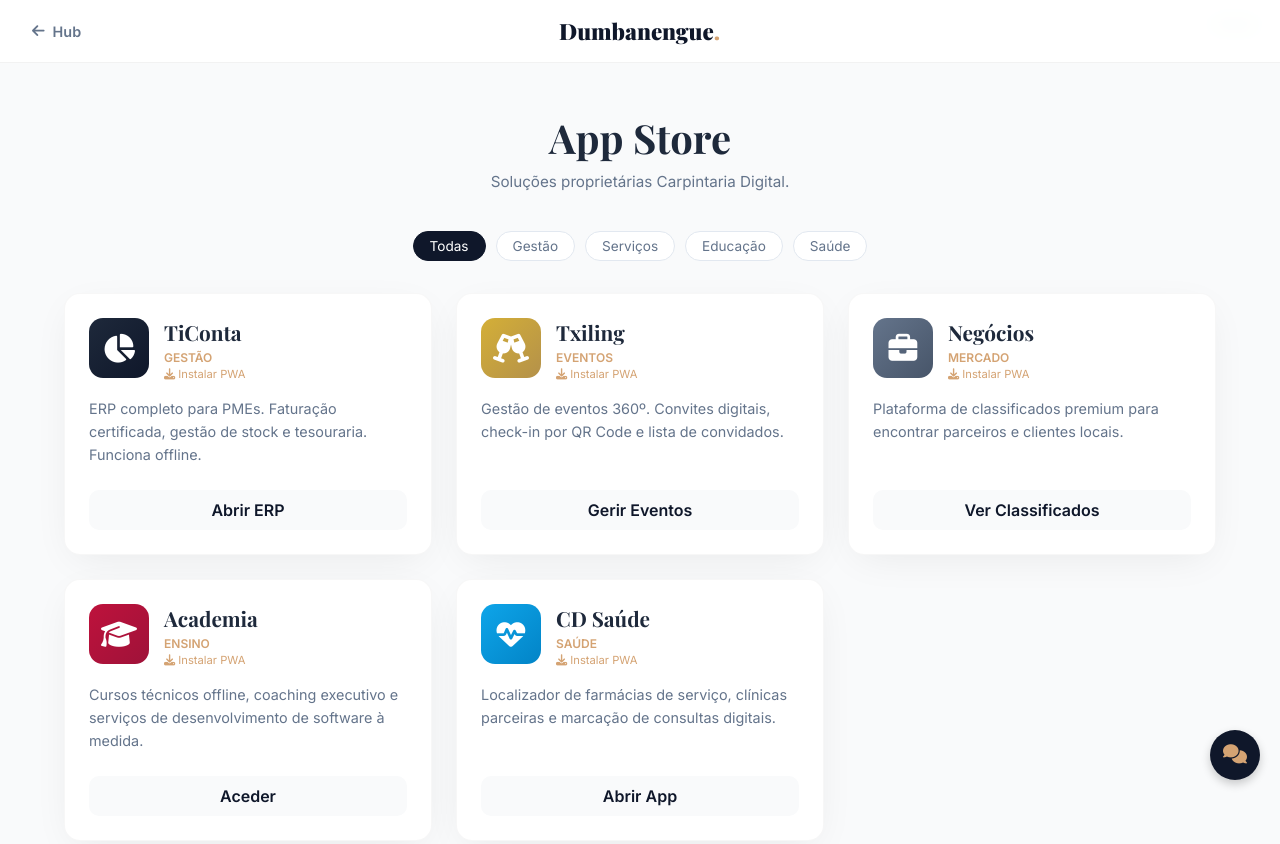
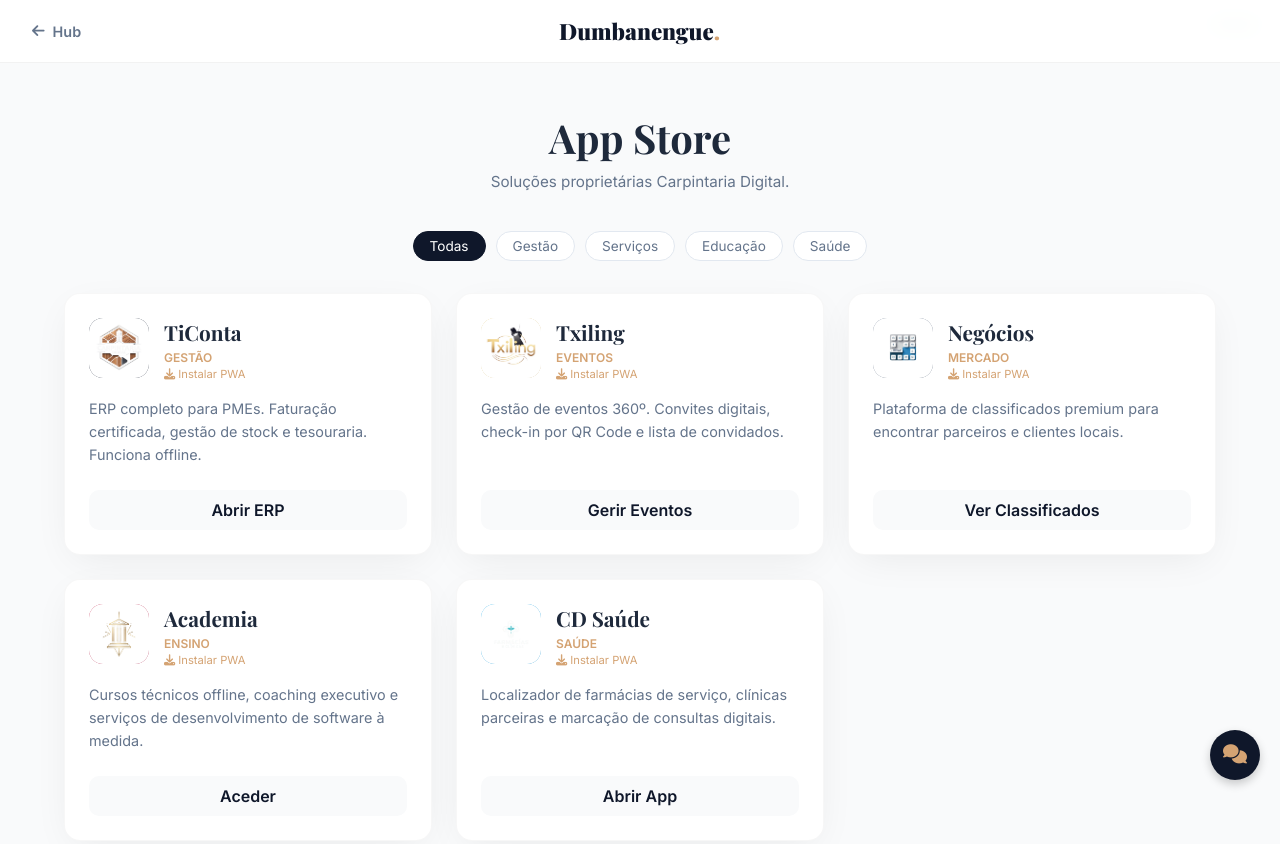
Before and after one commit to CarpintariaDigital/carpintaria-ia, a plain HTML site: page static/dumbanengue.html in a window 1280 px wide. Drawn offline with nearby package versions, Linux system fonts and the light colour scheme.

Commit message:
UI: Integrated official platform logos in Office and App Store (v4.1)

```diff
--- a/static/dumbanengue.html
+++ b/static/dumbanengue.html
@@ -295,7 +295,8 @@
         <div class="app-card categoria-gestao">
             <span class="tag tag-pro">ERP v2.0</span>
             <div class="app-header">
-                <div class="app-icon-box bg-erp"><i class="fa-solid fa-chart-pie"></i></div>
+                <div class="app-icon-box bg-erp"><img src="assets/images/logo-192.png" alt="TiConta"
+                        style="width:100%; height:100%; border-radius:14px; object-fit:cover;"></div>
                 <div class="app-title-area">
                     <h3>TiConta</h3>
                     <div class="app-cat">Gestão</div>
@@ -311,7 +312,9 @@
         <div class="app-card categoria-servicos">
             <span class="tag tag-pro">Popular</span>
             <div class="app-header">
-                <div class="app-icon-box bg-event"><i class="fa-solid fa-champagne-glasses"></i></div>
+                <div class="app-icon-box bg-event"><img src="assets/images/LOGO-TXILING.png" alt="Txiling"
+                        style="width:100%; height:100%; border-radius:14px; object-fit:contain; background:white;">
+                </div>
                 <div class="app-title-area">
                     <h3>Txiling</h3>
                     <div class="app-cat">Eventos</div>
@@ -327,7 +330,9 @@
         <div class="app-card categoria-servicos">
             <span class="tag tag-free">Directório</span>
             <div class="app-header">
-                <div class="app-icon-box bg-market"><i class="fa-solid fa-briefcase"></i></div>
+                <div class="app-icon-box bg-market"><img src="assets/images/LOGO-SERVICOS.png" alt="Negócios"
+                        style="width:100%; height:100%; border-radius:14px; object-fit:contain; background:white;">
+                </div>
                 <div class="app-title-area">
                     <h3>Negócios</h3>
                     <div class="app-cat">Mercado</div>
@@ -342,7 +347,9 @@
         <div class="app-card categoria-educacao">
             <span class="tag tag-beta">Beta</span>
             <div class="app-header">
-                <div class="app-icon-box bg-edu"><i class="fa-solid fa-graduation-cap"></i></div>
+                <div class="app-icon-box bg-edu"><img src="assets/images/LOGO-ACADEMIA.png" alt="Academia"
+                        style="width:100%; height:100%; border-radius:14px; object-fit:contain; background:white;">
+                </div>
                 <div class="app-title-area">
                     <h3>Academia</h3>
                     <div class="app-cat">Ensino</div>
@@ -358,7 +365,9 @@
         <div class="app-card categoria-saude">
             <span class="tag tag-free">Utilidade</span>
             <div class="app-header">
-                <div class="app-icon-box bg-health"><i class="fa-solid fa-heart-pulse"></i></div>
+                <div class="app-icon-box bg-health"><img src="assets/images/LOGO-FARMACIAS E CLINICAS.png" alt="Saúde"
+                        style="width:100%; height:100%; border-radius:14px; object-fit:contain; background:white;">
+                </div>
                 <div class="app-title-area">
                     <h3>CD Saúde</h3>
                     <div class="app-cat">Saúde</div>
```
Also changed, not shown: static/Escritorio.html (+20 -7 lines).
